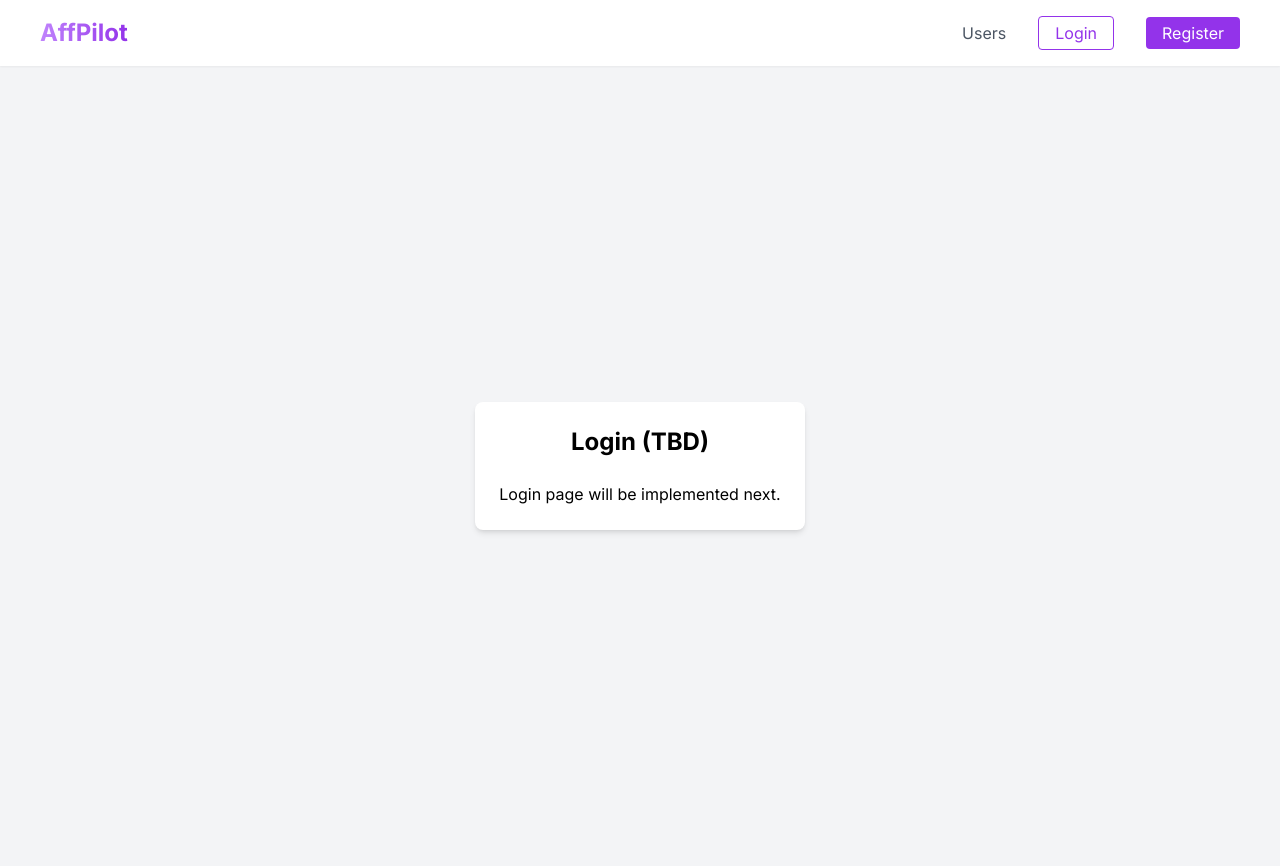
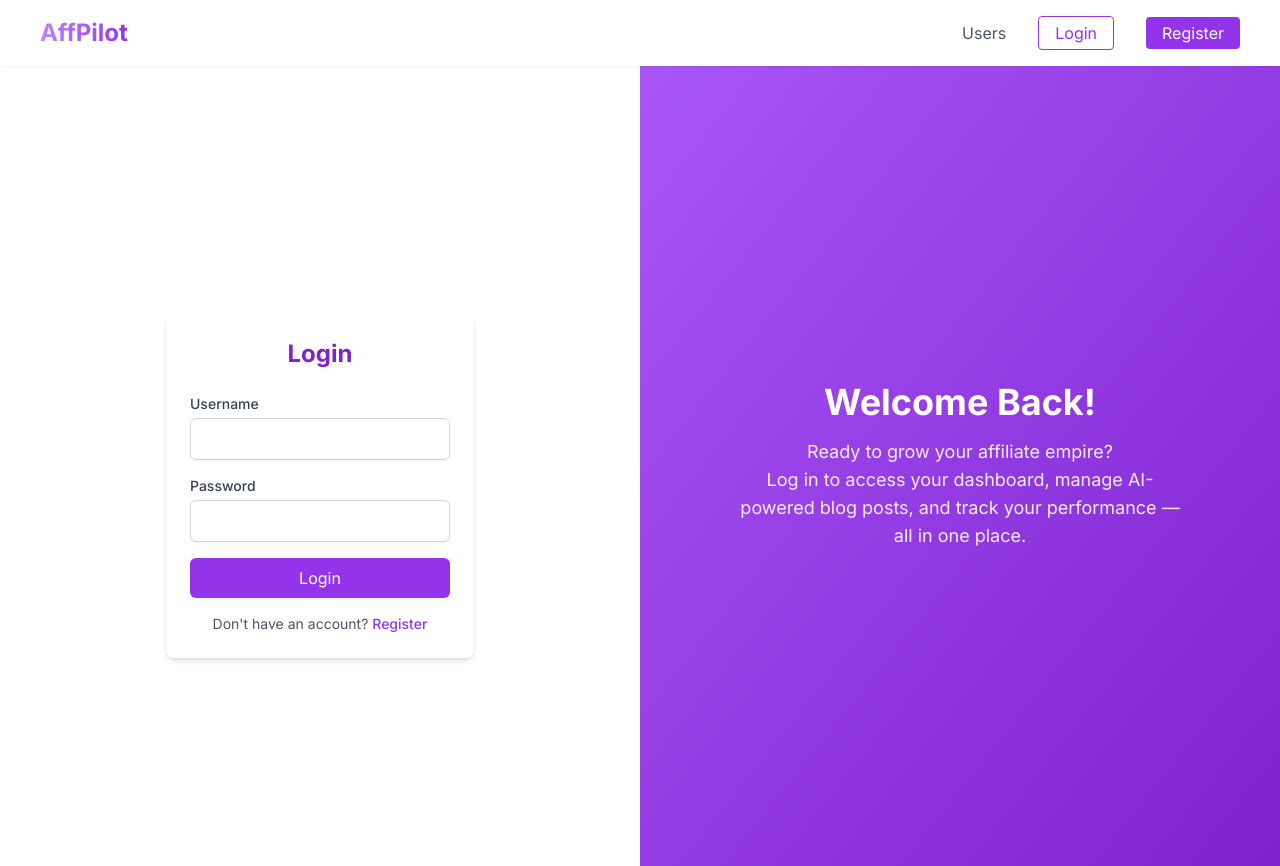
Before and after one commit to Tahsin005/Developer-Assignment-Frontend, a React (Vite) app: page /login in a window 1280 px wide. Built offline with nearby package versions, Linux system fonts and the light colour scheme.

Commit message:
user login implemented

```diff
--- a/src/api/authApi.js
+++ b/src/api/authApi.js
@@ -4,6 +4,7 @@ export const authApi = createApi({
     reducerPath: "authApi",
     baseQuery: fetchBaseQuery({
         baseUrl: import.meta.env.VITE_API_URL,
+        credentials: "include",
     }),
     endpoints: (builder) => ({
         registerUser: builder.mutation({
@@ -13,7 +14,14 @@ export const authApi = createApi({
                 body: userData,
             }),
         }),
+        loginUser: builder.mutation({
+            query: (credentials) => ({
+                url: "/auth/login",
+                method: "POST",
+                body: credentials,
+            }),
+        }),
     }),
 });
 
-export const { useRegisterUserMutation } = authApi;
+export const { useRegisterUserMutation, useLoginUserMutation } = authApi;
--- /dev/null
+++ b/src/components/LoginForm/LoginForm.jsx
@@ -0,0 +1,75 @@
+import React, { useState } from 'react';
+import { useLoginUserMutation } from '../../api/authApi';
+import { useDispatch, useSelector } from 'react-redux';
+import { Link, useNavigate } from 'react-router-dom';
+import { resetAuthState, setSuccess } from '../../features/auth/authSlice';
+import toast from 'react-hot-toast';
+
+const LoginForm = () => {
+    const [formData, setFormData] = useState({
+        username: '',
+        password: '',
+    });
+
+    const [loginUser, { isLoading, error }] = useLoginUserMutation();
+    const navigate = useNavigate();
+
+    const handleChange = (e) => {
+        setFormData({ ...formData, [e.target.name]: e.target.value });
+    };
+
+    const handleSubmit = async (e) => {
+        e.preventDefault();
+        try {
+            const response = await loginUser(formData).unwrap();
+            console.log(response)
+            localStorage.setItem('token', response.token);
+            localStorage.setItem('role', response.role);
+            localStorage.setItem('username', response.username);
+            localStorage.setItem('id', response.id);
+            toast.success('Login successful!');
+            navigate('/');
+        } catch (err) {
+            toast.error(error?.data?.error || 'Login failed');
+        }
+    };
+
+    return (
+        <div className="max-w-md mx-auto mt-10 p-6 bg-white rounded-lg shadow-md">
+            <h2 className="text-2xl font-bold text-center mb-6 text-purple-700">Login</h2>
+            <form onSubmit={handleSubmit} className="space-y-4">
+                {['username', 'password'].map((field) => (
+                    <div key={field}>
+                        <label className="block text-sm font-medium text-gray-700 capitalize">
+                            {field.replace('_', ' ')}
+                        </label>
+                        <input
+                            type={field === 'password' ? 'password' : field === 'email' ? 'email' : 'text'}
+                            name={field}
+                            value={formData[field]}
+                            onChange={handleChange}
+                            required
+                            className="mt-1 block w-full px-3 py-2 border border-gray-300 rounded-md shadow-sm focus:outline-none focus:ring-purple-500 focus:border-purple-500 transition"
+                        />
+                    </div>
+                ))}
+                <button
+                    type="submit"
+                    disabled={isLoading}
+                    className={`w-full py-2 px-4 bg-purple-600 text-white rounded-md hover:bg-purple-700 focus:outline-none focus:ring-2 focus:ring-purple-500 transition ${isLoading ? 'opacity-50 cursor-not-allowed' : ''
+                        }`}
+                >
+                    {isLoading ? 'Loging...' : 'Login'}
+                </button>
+            </form>
+            <p className="mt-4 text-center text-sm text-gray-600">
+                Don't have an account?{' '}
+                <Link to="/register" className="text-purple-600 hover:underline font-medium">
+                    Register
+                </Link>
+            </p>
+        </div>
+    );
+};
+
+export default LoginForm;
--- a/src/pages/LoginPage/LoginPage.jsx
+++ b/src/pages/LoginPage/LoginPage.jsx
@@ -1,9 +1,20 @@
+import LoginForm from "../../components/LoginForm/LoginForm";
+
 const LoginPage = () => {
     return (
-        <div className="min-h-screen bg-gray-100 flex items-center justify-center">
-            <div className="max-w-md mx-auto p-6 bg-white rounded-lg shadow-md">
-                <h2 className="text-2xl font-bold text-center mb-6">Login (TBD)</h2>
-                <p className="text-center">Login page will be implemented next.</p>
+        <div className="min-h-screen flex flex-col lg:flex-row-reverse bg-white">
+            <div className="hidden lg:flex items-center justify-center w-1/2 bg-gradient-to-br from-purple-500 to-purple-700 text-white p-10">
+                <div className="max-w-md text-center">
+                    <h2 className="text-4xl font-bold mb-4">Welcome Back!</h2>
+                    <p className="text-lg opacity-90">
+                        Ready to grow your affiliate empire? <br />
+                        Log in to access your dashboard, manage AI-powered blog posts, and track your performance — all in one place.
+                    </p>
+                </div>
+            </div>
+
+            <div className="flex items-center justify-center w-full lg:w-1/2 px-4 py-10">
+                <LoginForm />
             </div>
         </div>
     );
```
Also changed, not shown: src/utils/isAuthenticated.js (added).
